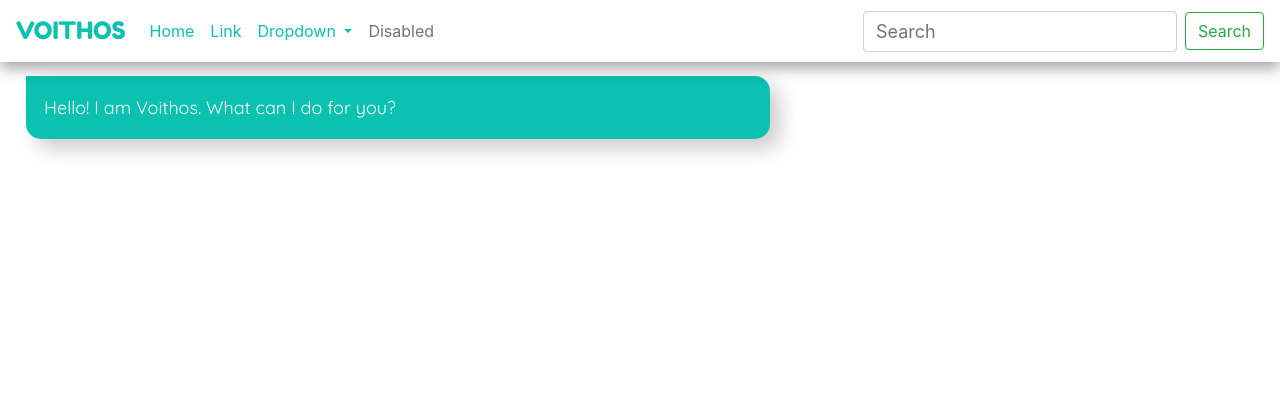
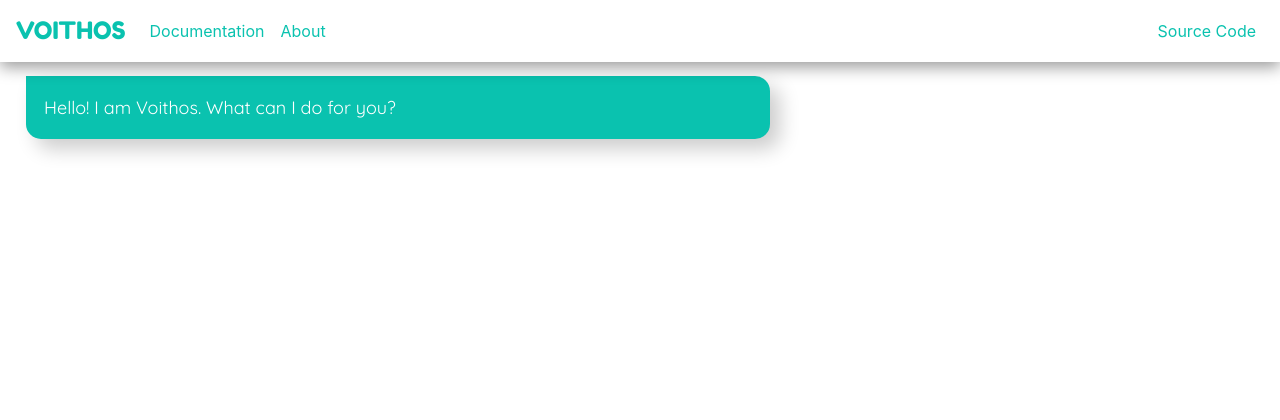
Before and after one commit to aazuspan/Voithos, a Django app: page / in a window 1280 px wide. Shown: the top 420 px of the page. Run offline with Django 3.2, Linux system fonts and the light colour scheme; some libraries are stand-ins or nearby versions.

Commit message:
Add navbar links, urls, and unimplemented views

```diff
--- a/voithos_django/chat/templates/chat/base.html
+++ b/voithos_django/chat/templates/chat/base.html
@@ -27,38 +27,28 @@
     <!-- Navbar -->
     <nav class="navbar navbar-expand-lg fixed-top">
         <a class="navbar-brand" href="#">VOITHOS</a>
+
         <button class="navbar-toggler" type="button" data-toggle="collapse" data-target="#navbarSupportedContent"
             aria-controls="navbarSupportedContent" aria-expanded="false" aria-label="Toggle navigation">
             <span class="navbar-toggler-icon"></span>
         </button>
+
         <div class="collapse navbar-collapse" id="navbarSupportedContent">
             <ul class="navbar-nav mr-auto">
-                <li class="nav-item active">
-                    <a class="nav-link" href="#">Home <span class="sr-only">(current)</span></a>
+                <li class="nav-item">
+                    <a class="nav-link" href="{% url 'docs' %}">Documentation</a>
                 </li>
+
                 <li class="nav-item">
-                    <a class="nav-link" href="#">Link</a>
-                </li>
-                <li class="nav-item dropdown">
-                    <a class="nav-link dropdown-toggle" href="#" id="navbarDropdown" role="button"
-                        data-toggle="dropdown" aria-haspopup="true" aria-expanded="false">
-                        Dropdown
-                    </a>
-                    <div class="dropdown-menu" aria-labelledby="navbarDropdown">
-                        <a class="dropdown-item" href="#">Action</a>
-                        <a class="dropdown-item" href="#">Another action</a>
-                        <div class="dropdown-divider"></div>
-                        <a class="dropdown-item" href="#">Something else here</a>
-                    </div>
-                </li>
-                <li class="nav-item">
-                    <a class="nav-link disabled" href="#">Disabled</a>
+                    <a class="nav-link" href="{% url 'about' %}">About</a>
                 </li>
             </ul>
-            <form class="form-inline my-2 my-lg-0">
-                <input class="form-control mr-sm-2" type="search" placeholder="Search" aria-label="Search">
-                <button class="btn btn-outline-success my-2 my-sm-0" type="submit">Search</button>
-            </form>
+
+            <ul class="navbar-nav navbar-right">
+                <li class="nav-item float-right">
+                    <a class="nav-link" href="https://github.com/aazuspan/Voithos">Source Code</a>
+                </li>
+            </ul>
         </div>
     </nav>
 
--- a/voithos_django/chat/urls.py
+++ b/voithos_django/chat/urls.py
@@ -2,5 +2,7 @@ from django.urls import path
 from . import views
 
 urlpatterns = [
-    path('', views.chat, name='chat')
+    path('', views.chat, name='chat'),
+    path('about', views.about, name='about'),
+    path('docs', views.documentation, name='docs')
 ]
--- a/voithos_django/chat/views.py
+++ b/voithos_django/chat/views.py
@@ -1,5 +1,5 @@
 from django.shortcuts import render
-from django.http import JsonResponse
+from django.http import JsonResponse, HttpResponse
 from Voithos.Voithos import Voithos
 
 
@@ -14,3 +14,13 @@ def chat(request):
         return JsonResponse({'output': response})
 
     return render(request, 'chat/index.html')
+
+
+# TODO: Create and pass About template
+def about(request):
+    return HttpResponse('<h1> ABOUT </h1>')
+
+
+# TODO: Create and pass Documentation template
+def documentation(request):
+    return HttpResponse('<h1> DOCUMENTATION </h1>')
```
